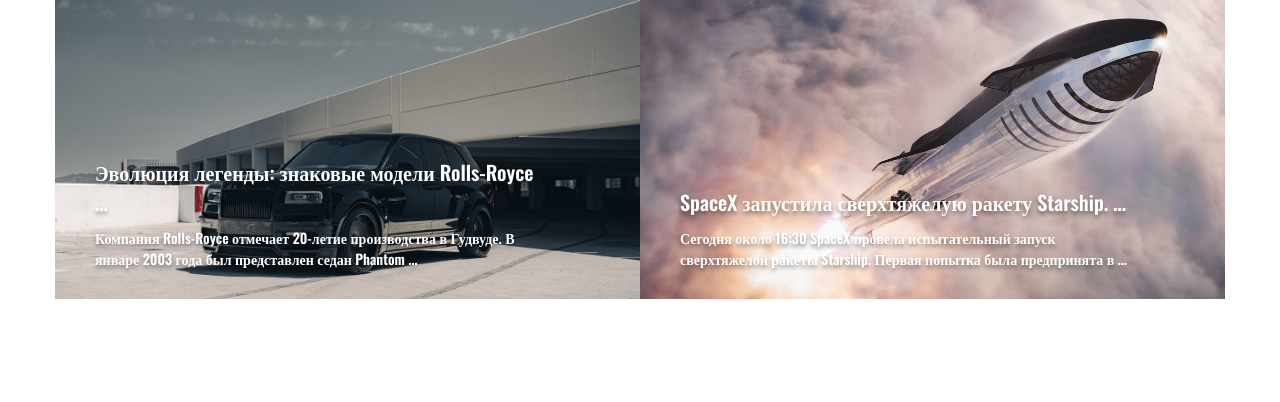
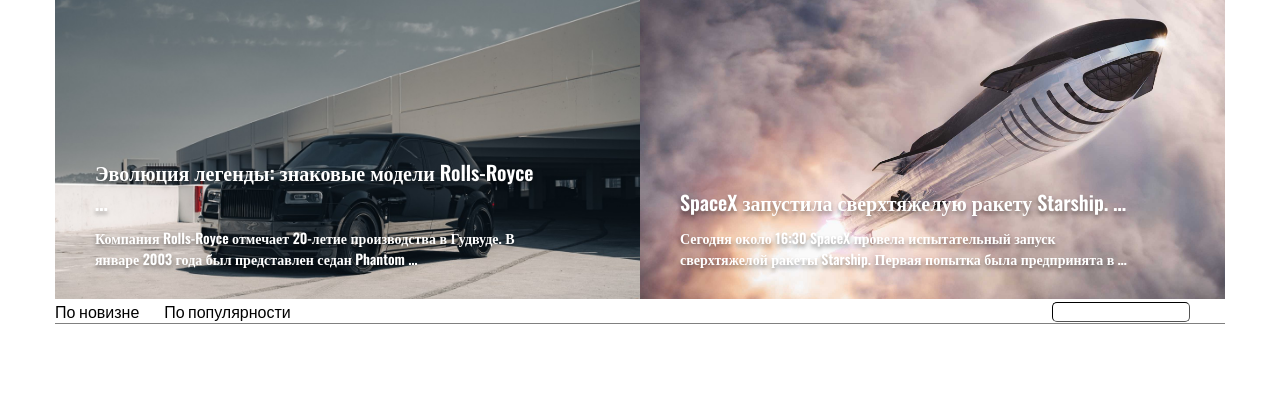
Before and after one commit to amaterueugene/lizzor, a Django app: page / in a window 1280 px wide. Shown: the part 321-723 px from the top of the page. Run offline with Django 4.2, Linux system fonts and the light colour scheme; data comes from the database, SQL or seed files in the repository; style sheets or scripts are compiled from the project's sources.

Commit message:
Added temp parameter box to template

```diff
--- a/lizzor/static/homepage/css/index.css
+++ b/lizzor/static/homepage/css/index.css
@@ -41,3 +41,37 @@
 .slider-container .slider-block .slider-block-content .block-title {
   margin-bottom: 10px;
 }
+
+.order-and-search-box {
+  max-width: 1170px;
+  max-height: 30px;
+  display: -webkit-box;
+  display: -ms-flexbox;
+  display: flex;
+  margin: 0 auto;
+  -webkit-box-pack: justify;
+      -ms-flex-pack: justify;
+          justify-content: space-between;
+  -webkit-box-align: center;
+      -ms-flex-align: center;
+          align-items: center;
+  border-bottom: 1px solid grey;
+}
+.order-and-search-box .ordering {
+  display: -webkit-box;
+  display: -ms-flexbox;
+  display: flex;
+  gap: 25px;
+}
+.order-and-search-box .ordering .order-by-popular {
+  font-weight: 300;
+}
+.order-and-search-box .search-bar {
+  margin-right: 35px;
+}
+.order-and-search-box .search-bar #search-bar-field {
+  border: 1px solid black;
+  border-style: inset;
+  border-radius: 5px;
+  max-height: 20px;
+}
--- a/lizzor/static/homepage/scss/index.scss
+++ b/lizzor/static/homepage/scss/index.scss
@@ -39,3 +39,31 @@
         }
     }
 }
+
+.order-and-search-box {
+    max-width: 1170px;
+    max-height: 30px;
+    display: flex;
+    margin: 0 auto;
+    justify-content: space-between;
+    align-items: center;
+    border-bottom: 1px solid grey;
+    .ordering {
+        display: flex;
+        gap: 25px;
+        // just for test. gonna remake it
+        .order-by-popular {
+            font-weight: 300;
+        }
+        // -------------------------------
+    }
+    .search-bar {
+        margin-right: 35px;
+        #search-bar-field {
+            border: 1px solid black;
+            border-style: inset;
+            border-radius: 5px;
+            max-height: 20px;
+        }
+    }
+}
--- a/lizzor/templates/homepage/index.html
+++ b/lizzor/templates/homepage/index.html
@@ -25,4 +25,17 @@
     </div>
 </article>
 <!-- slider -->
+<!-- временный params-box -->
+<section>
+    <div class="order-and-search-box">
+        <div class="ordering">
+            <p class="order-by order-by-new">По новизне</p>
+            <p class="order-by order-by-popular">По популярности</p>
+        </div>
+        <div class="search-bar">
+            <input type="search" name="Поиск" id="search-bar-field">
+        </div>
+    </div>
+</section>
+<!-- временный params-box -->
 {% endblock %}
```
Also changed, not shown: 1 other file.
